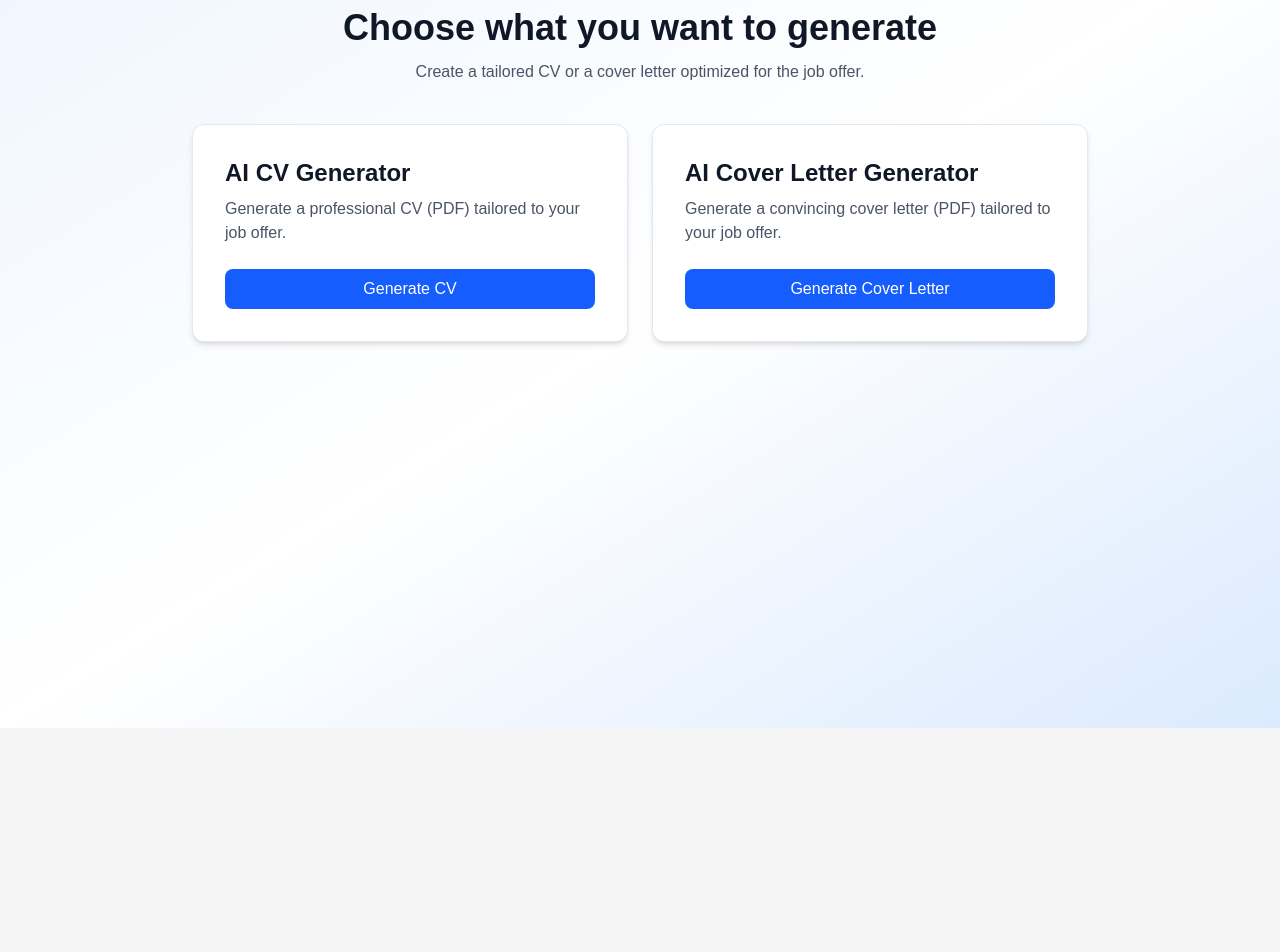
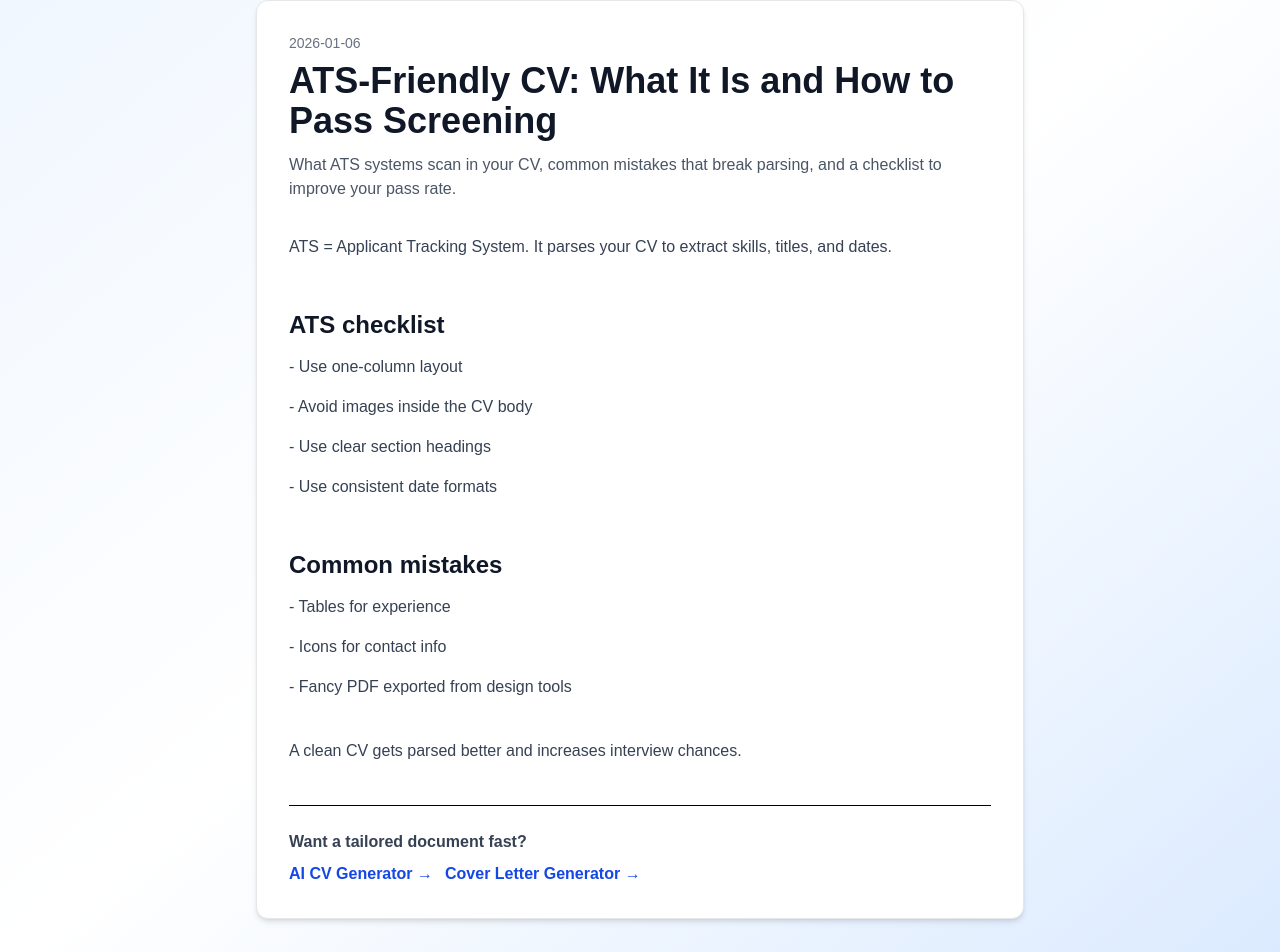
Before and after one commit to sofmega/CV_generator, a React (Vite) app in the folder frontend/: page /blog/ats-friendly-cv-what-it-is in a window 1280 px wide. Shown: the part 177-1129 px from the top of the page. Before the commit the page ends 905 px from the top, so only its background shows below. Built offline with nearby package versions, Linux system fonts and the light colour scheme; no server answers.

Commit message:
added blog page

```diff
--- a/frontend/index.html
+++ b/frontend/index.html
@@ -1,4 +1,3 @@
-// frontend/index.html
 <!doctype html>
 <html lang="en">
   <head>
--- a/frontend/src/App.tsx
+++ b/frontend/src/App.tsx
@@ -15,6 +15,10 @@ import ResetPasswordPage from "./product/auth/ResetPasswordPage";
 
 import FeedbackPage from "./product/account/FeedbackPage";
 import FeedbackFloatingButton from "./components/ui/FeedbackFloatingButton";
+
+import BlogIndexPage from "./product/blog/BlogIndexPage";
+import BlogPostPage from "./product/blog/BlogPostPage";
+
 
 export default function App() {
   return (
@@ -43,6 +47,9 @@ export default function App() {
           <Route path="/account" element={<AccountPage />} />
           <Route path="/auth/reset-password" element={<ResetPasswordPage />} />
           <Route path="/feedback" element={<FeedbackPage />} />
+          <Route path="/blog" element={<BlogIndexPage />} />
+          <Route path="/blog/:slug" element={<BlogPostPage />} />
+
 
 
           <Route path="*" element={<HomePage />} />
--- a/frontend/src/components/layout/Header.tsx
+++ b/frontend/src/components/layout/Header.tsx
@@ -28,12 +28,18 @@ export default function Header() {
 
               <div className="text-sm text-gray-500 hidden sm:block">
                 CV & Cover Letter AI
+
               </div>
             </div>
           </Link>
 
+
+
           {/* RIGHT SIDE */}
           <div className="flex items-center gap-3 sm:gap-4">
+            <Link to="/blog" className="text-gray-700 hover:underline">
+  Blog
+</Link>
             <NavLink
               to="/pricing"
               className={({ isActive }) =>
--- /dev/null
+++ b/frontend/src/product/blog/BlogIndexPage.tsx
@@ -0,0 +1,72 @@
+// frontend/src/product/blog/BlogIndexPage.tsx
+import { Link } from "react-router-dom";
+import { Helmet } from "@dr.pogodin/react-helmet";
+import Card from "../../components/ui/Card";
+import { BLOG_POSTS } from "./posts";
+
+export default function BlogIndexPage() {
+  const siteUrl = import.meta.env.VITE_SITE_URL;
+  const canonical = `${siteUrl}/blog`;
+  const ogImage = `${siteUrl}/logo.png`;
+
+  return (
+    <>
+      <Helmet>
+        <title>Blog – CV & Cover Letter Tips (ATS, Templates, Examples)</title>
+        <meta
+          name="description"
+          content="Practical guides to write better CVs and cover letters: ATS tips, examples, templates, and job search strategies."
+        />
+
+        <link rel="canonical" href={canonical} />
+
+        {/* Open Graph */}
+        <meta property="og:title" content="Blog – CV & Cover Letter Tips" />
+        <meta
+          property="og:description"
+          content="Practical guides to write better CVs and cover letters: ATS tips, examples, templates."
+        />
+        <meta property="og:type" content="website" />
+        <meta property="og:url" content={canonical} />
+        <meta property="og:image" content={ogImage} />
+
+        {/* Twitter */}
+        <meta name="twitter:card" content="summary_large_image" />
+      </Helmet>
+
+      <div className="min-h-screen px-4 py-12 bg-gradient-to-br from-blue-50 via-white to-blue-100">
+        <div className="max-w-4xl mx-auto">
+          <div className="text-center mb-10">
+            <h1 className="text-4xl font-black text-gray-900">Blog</h1>
+            <p className="text-gray-600 mt-3">
+              Guides to improve your CV, cover letter, and interview chances.
+            </p>
+          </div>
+
+          <div className="grid md:grid-cols-2 gap-6">
+            {BLOG_POSTS.map((post) => (
+              <Card key={post.slug} className="p-6 rounded-3xl shadow-lg">
+                <p className="text-sm text-gray-500">{post.date}</p>
+
+                <h2 className="text-2xl font-black text-gray-900 mt-2">
+                  {post.title}
+                </h2>
+
+                <p className="text-gray-600 mt-2">{post.description}</p>
+
+                <div className="mt-5">
+                  <Link
+                    to={`/blog/${post.slug}`}
+                    className="text-blue-700 font-semibold hover:underline"
+                  >
+                    Read article →
+                  </Link>
+                </div>
+              </Card>
+            ))}
+          </div>
+        </div>
+      </div>
+    </>
+  );
+}
--- /dev/null
+++ b/frontend/src/product/blog/BlogPostPage.tsx
@@ -0,0 +1,150 @@
+// frontend/src/product/blog/BlogPostPage.tsx
+import { Link, useParams } from "react-router-dom";
+import { Helmet } from "@dr.pogodin/react-helmet";
+import Card from "../../components/ui/Card";
+import { getPostBySlug } from "./posts";
+
+function renderContent(text: string) {
+  const lines = text.split("\n");
+
+  return lines.map((line, idx) => {
+    if (line.startsWith("## ")) {
+      return (
+        <h2 key={idx} className="text-2xl font-black text-gray-900 mt-6">
+          {line.replace("## ", "")}
+        </h2>
+      );
+    }
+
+    if (!line.trim()) return <div key={idx} className="h-3" />;
+
+    return (
+      <p key={idx} className="text-gray-700 leading-7">
+        {line}
+      </p>
+    );
+  });
+}
+
+export default function BlogPostPage() {
+  const { slug } = useParams();
+  const post = slug ? getPostBySlug(slug) : null;
+
+  const siteUrl = import.meta.env.VITE_SITE_URL;
+  const canonical = slug ? `${siteUrl}/blog/${slug}` : `${siteUrl}/blog`;
+  const ogImage = `${siteUrl}/logo.png`;
+
+  if (!post) {
+    return (
+      <div className="min-h-screen flex items-center justify-center px-4">
+        <Card className="p-8 max-w-xl w-full">
+          <h1 className="text-2xl font-black text-gray-900">Post not found</h1>
+          <p className="text-gray-600 mt-2">
+            This article doesn’t exist. Go back to the blog.
+          </p>
+
+          <Link
+            to="/blog"
+            className="text-blue-700 font-semibold hover:underline mt-4 inline-block"
+          >
+            ← Back to Blog
+          </Link>
+        </Card>
+      </div>
+    );
+  }
+
+  return (
+    <>
+      <Helmet>
+        <title>{post.title}</title>
+        <meta name="description" content={post.description} />
+        <link rel="canonical" href={canonical} />
+
+        {/* Open Graph */}
+        <meta property="og:title" content={post.title} />
+        <meta property="og:description" content={post.description} />
+        <meta property="og:type" content="article" />
+        <meta property="og:url" content={canonical} />
+        <meta property="og:image" content={ogImage} />
+
+        {/* Twitter */}
+        <meta name="twitter:card" content="summary_large_image" />
+
+        {/* Article JSON-LD */}
+        <script type="application/ld+json">
+          {JSON.stringify({
+            "@context": "https://schema.org",
+            "@type": "BlogPosting",
+            headline: post.title,
+            description: post.description,
+            datePublished: post.date,
+            dateModified: post.date,
+            mainEntityOfPage: canonical,
+            author: {
+              "@type": "Organization",
+              name: "Job Incubateur",
+            },
+            publisher: {
+              "@type": "Organization",
+              name: "Job Incubateur",
+              logo: {
+                "@type": "ImageObject",
+                url: ogImage,
+              },
+            },
+          })}
+        </script>
+      </Helmet>
+
+      <div className="min-h-screen px-4 py-12 bg-gradient-to-br from-blue-50 via-white to-blue-100">
+        <div className="max-w-3xl mx-auto">
+          <div className="mb-6">
+            <Link
+              to="/blog"
+              className="text-blue-700 font-semibold hover:underline"
+            >
+              ← Back to Blog
+            </Link>
+          </div>
+
+          <Card className="p-8 rounded-3xl shadow-lg">
+            <p className="text-sm text-gray-500">{post.date}</p>
+
+            <h1 className="text-4xl font-black text-gray-900 mt-2">
+              {post.title}
+            </h1>
+
+            <p className="text-gray-600 mt-3">{post.description}</p>
+
+            <div className="mt-8 space-y-3">
+              {renderContent(post.content)}
+            </div>
+
+            <div className="mt-10 border-t pt-6">
+              <p className="text-gray-700 font-semibold">
+                Want a tailored document fast?
+              </p>
+
+              <div className="mt-2 flex flex-wrap gap-3">
+                <Link
+                  to="/ai-cv-generator"
+                  className="text-blue-700 font-semibold hover:underline"
+                >
+                  AI CV Generator →
+                </Link>
+
+                <Link
+                  to="/cover-letter-generator"
+                  className="text-blue-700 font-semibold hover:underline"
+                >
+                  Cover Letter Generator →
+                </Link>
+              </div>
+            </div>
+          </Card>
+        </div>
+      </div>
+    </>
+  );
+}
--- /dev/null
+++ b/frontend/src/product/blog/posts.ts
@@ -0,0 +1,78 @@
+//  frontend/src/product/blog/posts.ts
+export type BlogPost = {
+  slug: string;
+  title: string;
+  description: string;
+  date: string; // ISO or readable, your choice
+  keywords?: string[];
+  readingMinutes?: number;
+  content: string; // simple text/markdown-like
+};
+
+export const BLOG_POSTS: BlogPost[] = [
+  {
+    slug: "how-to-tailor-your-cv-to-a-job-offer",
+    title: "How to Tailor Your CV to a Job Offer (Step-by-Step)",
+    description:
+      "A practical guide to tailoring your CV to a job description: keywords, skills matching, impact bullets, and ATS tips.",
+    date: "2026-01-06",
+    keywords: ["tailor cv", "ats cv", "cv keywords", "resume tips"],
+    readingMinutes: 7,
+    content: `
+Tailoring your CV means rewriting it for ONE job, not sending the same CV everywhere.
+
+## 1) Extract keywords from the job offer
+- Tools & technologies
+- Job title synonyms
+- Required skills and responsibilities
+
+## 2) Update your headline + summary
+Use the job’s role keywords naturally.
+
+## 3) Reorder your skills section
+Put the most relevant skills first.
+
+## 4) Rewrite experience bullets using the job language
+Use measurable impact:
+- Improved X by Y%
+- Reduced costs by Z
+- Delivered feature in N weeks
+
+## 5) Keep it ATS-friendly
+- Simple headings (Experience, Skills, Education)
+- Avoid tables and complex layouts
+- Use standard fonts
+
+If you want to generate a tailored CV instantly, use our AI CV Generator.
+    `.trim(),
+  },
+  {
+    slug: "ats-friendly-cv-what-it-is",
+    title: "ATS-Friendly CV: What It Is and How to Pass Screening",
+    description:
+      "What ATS systems scan in your CV, common mistakes that break parsing, and a checklist to improve your pass rate.",
+    date: "2026-01-06",
+    keywords: ["ats friendly cv", "resume parsing", "cv format"],
+    readingMinutes: 6,
+    content: `
+ATS = Applicant Tracking System. It parses your CV to extract skills, titles, and dates.
+
+## ATS checklist
+- Use one-column layout
+- Avoid images inside the CV body
+- Use clear section headings
+- Use consistent date formats
+
+## Common mistakes
+- Tables for experience
+- Icons for contact info
+- Fancy PDF exported from design tools
+
+A clean CV gets parsed better and increases interview chances.
+    `.trim(),
+  },
+];
+
+export function getPostBySlug(slug: string) {
+  return BLOG_POSTS.find((p) => p.slug === slug) ?? null;
+}
--- a/frontend/vite.config.ts
+++ b/frontend/vite.config.ts
@@ -16,7 +16,16 @@ export default defineConfig(({ command }) => {
       isBuild &&
         prerender({
 
-          routes: ["/", "/ai-cv-generator", "/cover-letter-generator", "/pricing"],
+          routes: [
+  "/",
+  "/ai-cv-generator",
+  "/cover-letter-generator",
+  "/pricing",
+  "/blog",
+  "/blog/how-to-tailor-your-cv-to-a-job-offer",
+  "/blog/ats-friendly-cv-what-it-is",
+],
+
 
 
           renderer: new PuppeteerRenderer({
```
Also changed, not shown: frontend/public/robots.txt (added), 1 other file (tests, documents, lock files or other folders).
